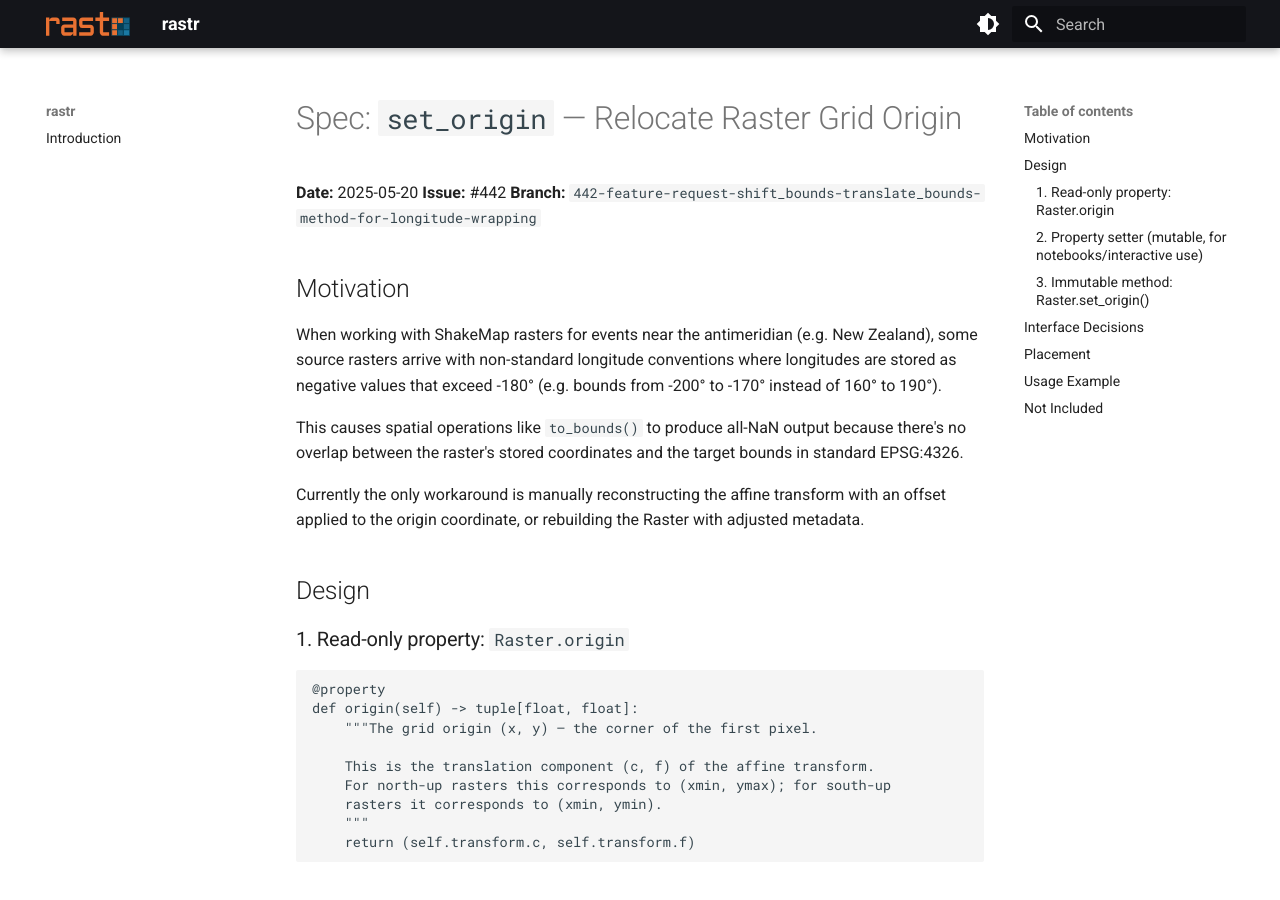
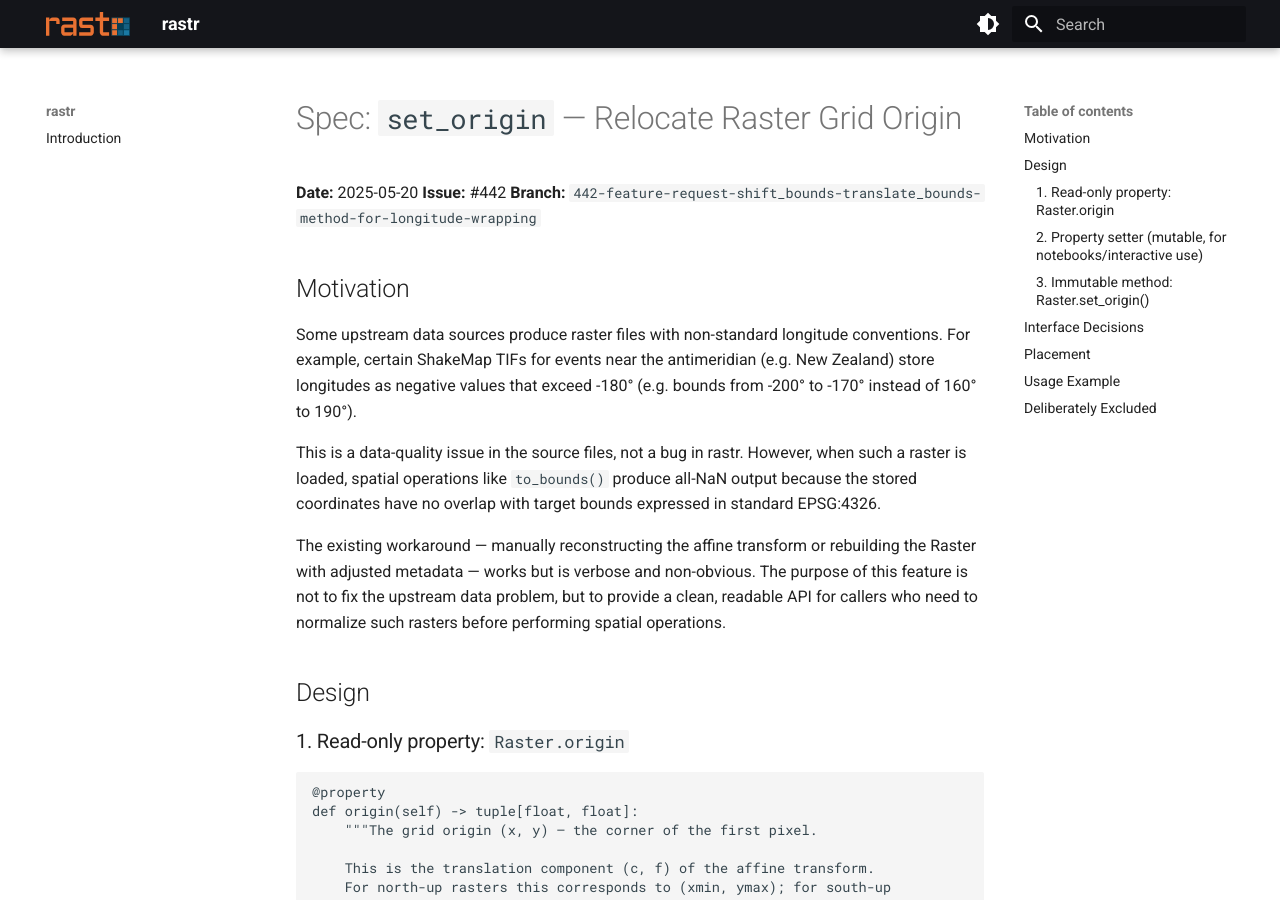
Before and after one commit to tonkintaylor/rastr, an MkDocs documentation site: the page built from docs/specs/2025-05-20-set-origin-design.md, in a window 1280 px wide and 900 px high. Built offline with MkDocs 1.6.1 and Material for MkDocs 9.7.7, drawn with Linux system fonts in a browser that asks for light colours; some of the changed text lies outside the part shown.

Commit message:
docs: clarify spec motivation and design exclusions

````diff
--- a/docs/specs/2025-05-20-set-origin-design.md
+++ b/docs/specs/2025-05-20-set-origin-design.md
@@ -6,11 +6,21 @@
 
 ## Motivation
 
-When working with ShakeMap rasters for events near the antimeridian (e.g. New Zealand), some source rasters arrive with non-standard longitude conventions where longitudes are stored as negative values that exceed -180° (e.g. bounds from -200° to -170° instead of 160° to 190°).
+Some upstream data sources produce raster files with non-standard longitude
+conventions. For example, certain ShakeMap TIFs for events near the
+antimeridian (e.g. New Zealand) store longitudes as negative values that
+exceed -180° (e.g. bounds from -200° to -170° instead of 160° to 190°).
 
-This causes spatial operations like `to_bounds()` to produce all-NaN output because there's no overlap between the raster's stored coordinates and the target bounds in standard EPSG:4326.
+This is a data-quality issue in the source files, not a bug in rastr. However,
+when such a raster is loaded, spatial operations like `to_bounds()` produce
+all-NaN output because the stored coordinates have no overlap with target
+bounds expressed in standard EPSG:4326.
 
-Currently the only workaround is manually reconstructing the affine transform with an offset applied to the origin coordinate, or rebuilding the Raster with adjusted metadata.
+The existing workaround — manually reconstructing the affine transform or
+rebuilding the Raster with adjusted metadata — works but is verbose and
+non-obvious. The purpose of this feature is not to fix the upstream data
+problem, but to provide a clean, readable API for callers who need to
+normalize such rasters before performing spatial operations.
 
 ## Design
 
@@ -100,8 +110,10 @@
 result = raster.to_bounds(target_bounds)
 ```
 
-## Not Included
+## Deliberately Excluded
 
-- Automatic longitude detection/normalization (caller decides when and how much to shift)
-- Reprojection or pixel resampling (this is metadata-only)
-- Validation that the new origin is "sensible" (the user knows their data)
+The following were considered and rejected as contrary to the design intent:
+
+- **Automatic longitude detection/normalization** — Baking a detection heuristic into the library is premature. Different datasets use different conventions (0–360, -180–180, etc.) and the "correct" normalization depends on the caller's target coordinate space. The caller decides when and how much to shift.
+- **Reprojection or pixel resampling** — This feature is metadata-only by design. It adjusts where the grid sits in coordinate space without touching pixel values. Reprojection is a fundamentally different operation.
+- **Validation that the new origin is "sensible"** — The user knows their data. Adding bounds-checking would prevent legitimate use cases (e.g. rasters in projected CRS with large coordinate values) without catching the errors it aims to prevent.
````
